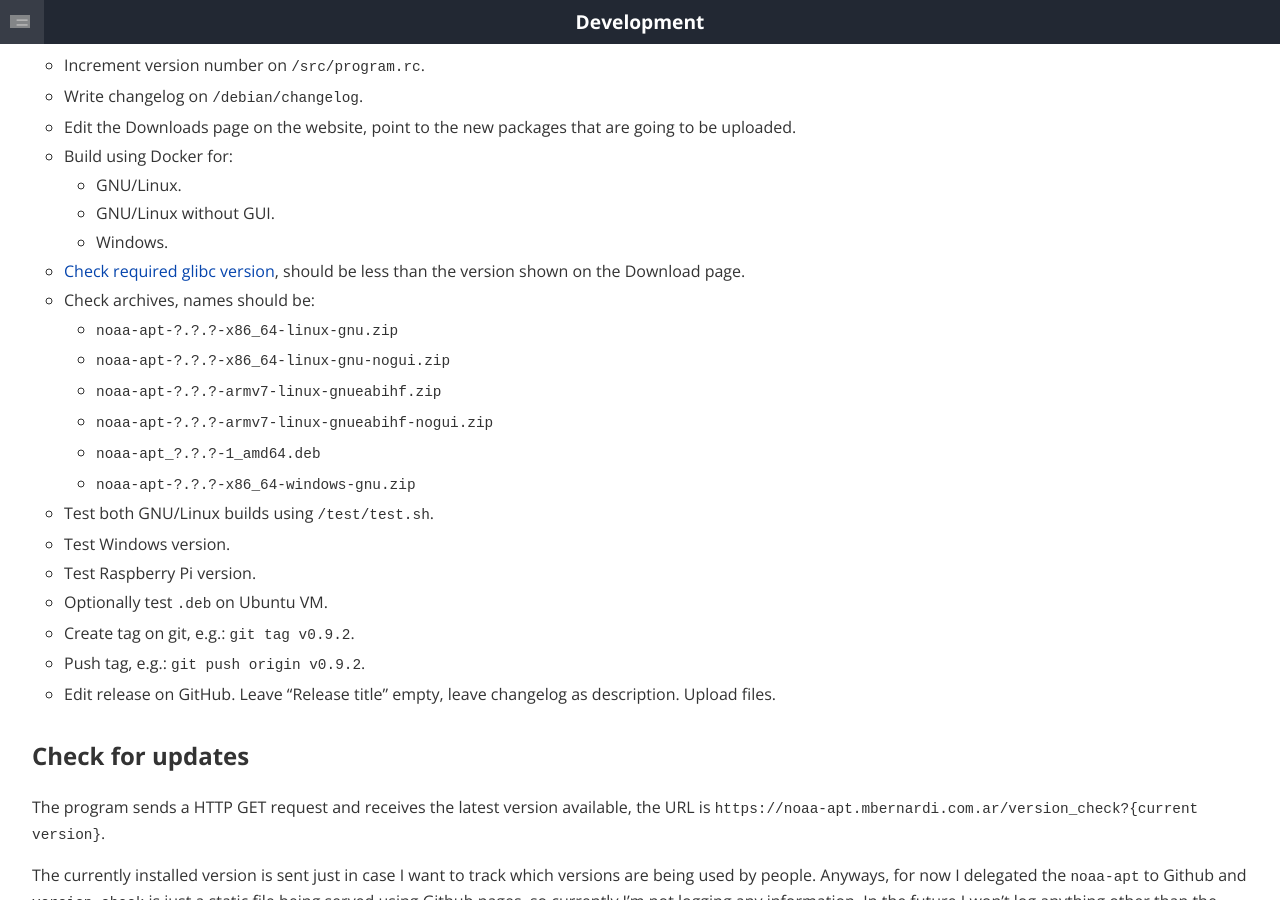
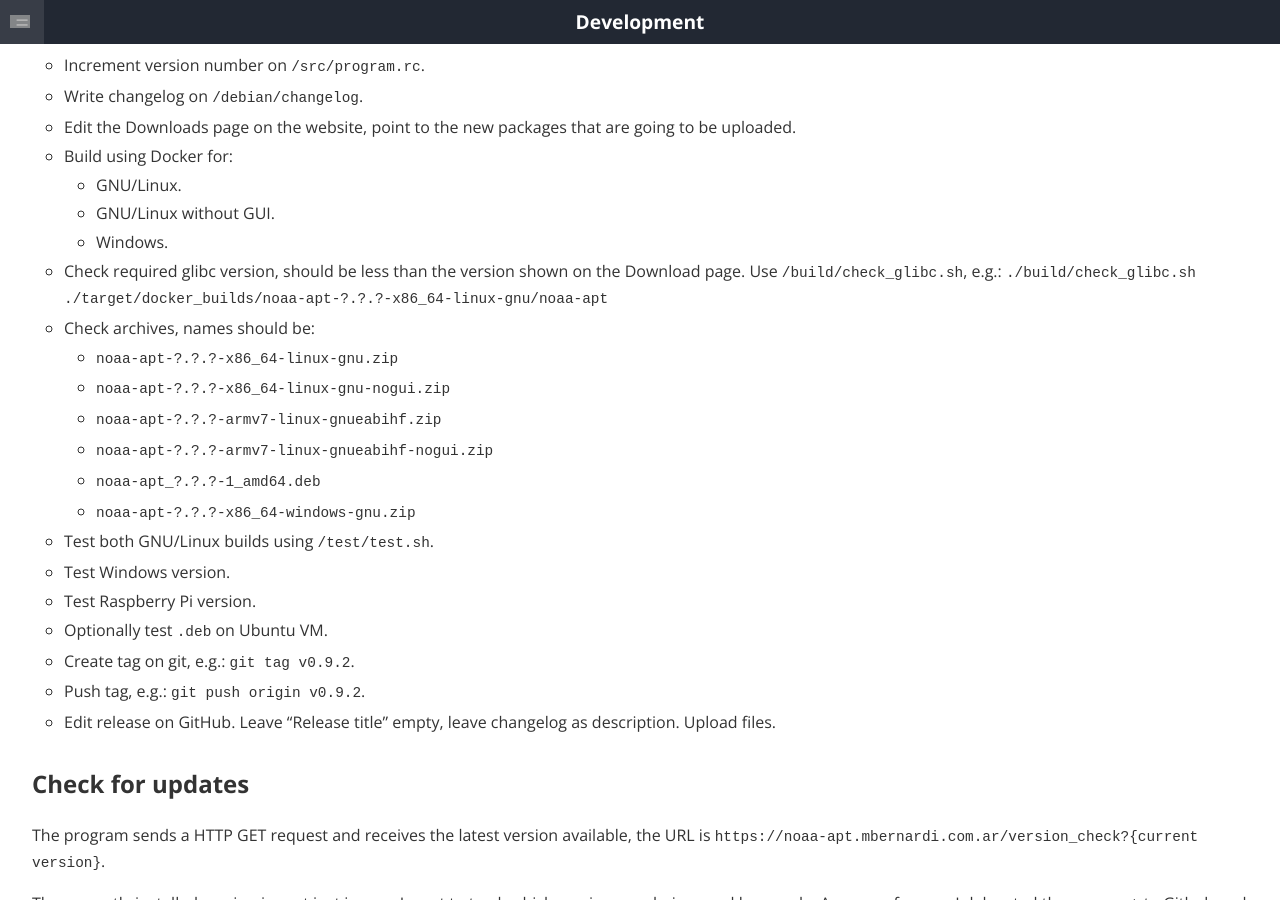
Before and after one commit to martinber/noaa-apt, a Jekyll site: the page built from docs/development.md, in a window 1280 px wide and 900 px high, scrolled down 4419 px. Built offline with Jekyll 4.4.1, drawn with Linux system fonts in a browser that asks for light colours.

Commit message:
Add glibc version check script

```diff
--- a/docs/development.md
+++ b/docs/development.md
@@ -265,8 +265,9 @@ I use Clippy too:
 
     - Windows.
 
-- [Check required glibc version](https://www.agardner.me/golang/cgo/c/dependencies/glibc/kernel/linux/2015/12/12/c-dependencies.html),
-    should be less than the version shown on the Download page.
+- Check required glibc version, should be less than the version shown on the
+    Download page. Use `/build/check_glibc.sh`, e.g.:
+    `./build/check_glibc.sh ./target/docker_builds/noaa-apt-?.?.?-x86_64-linux-gnu/noaa-apt`
 
 - Check archives, names should be:
 
```
Also changed, not shown: 1 other file.
